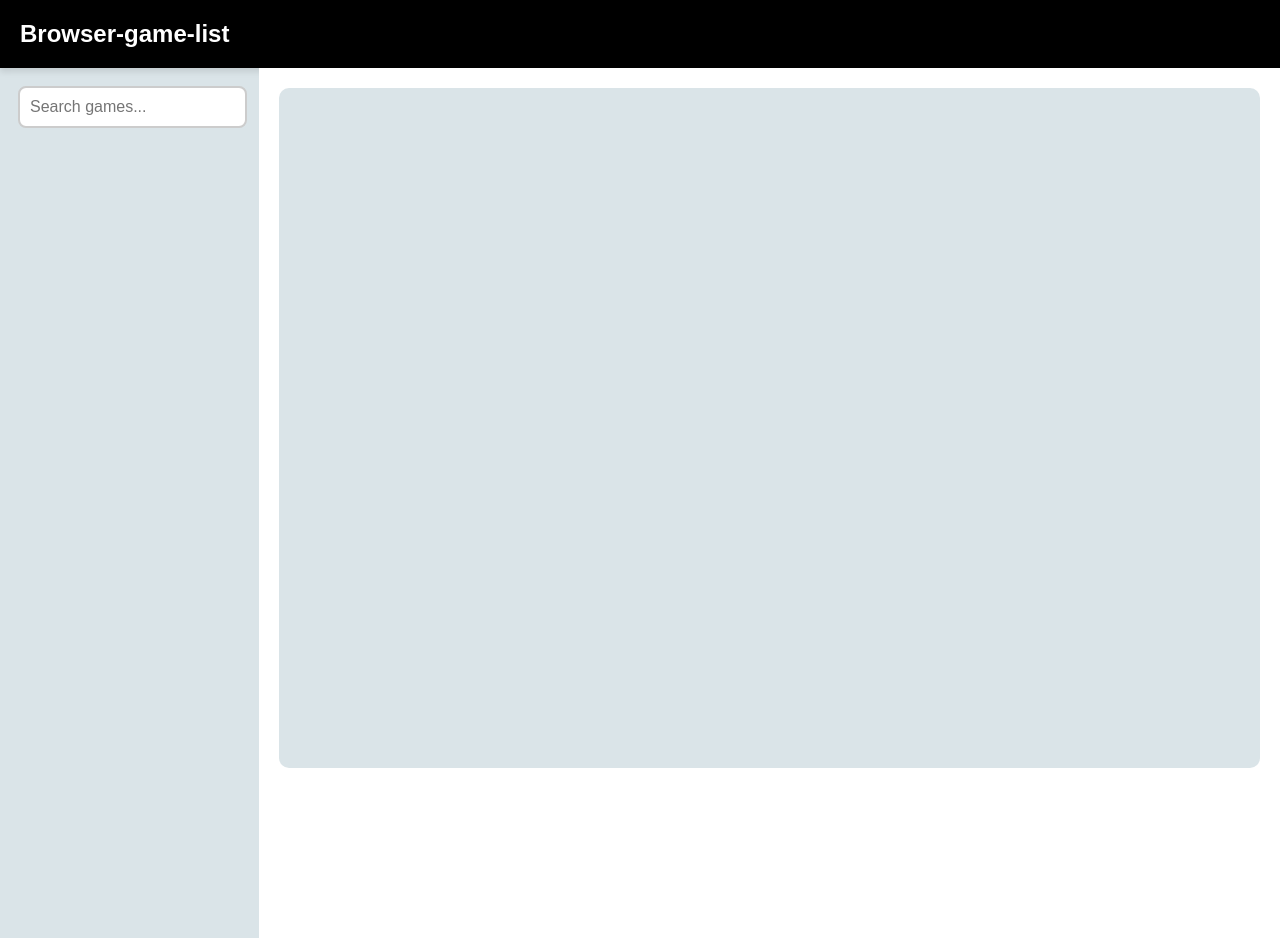
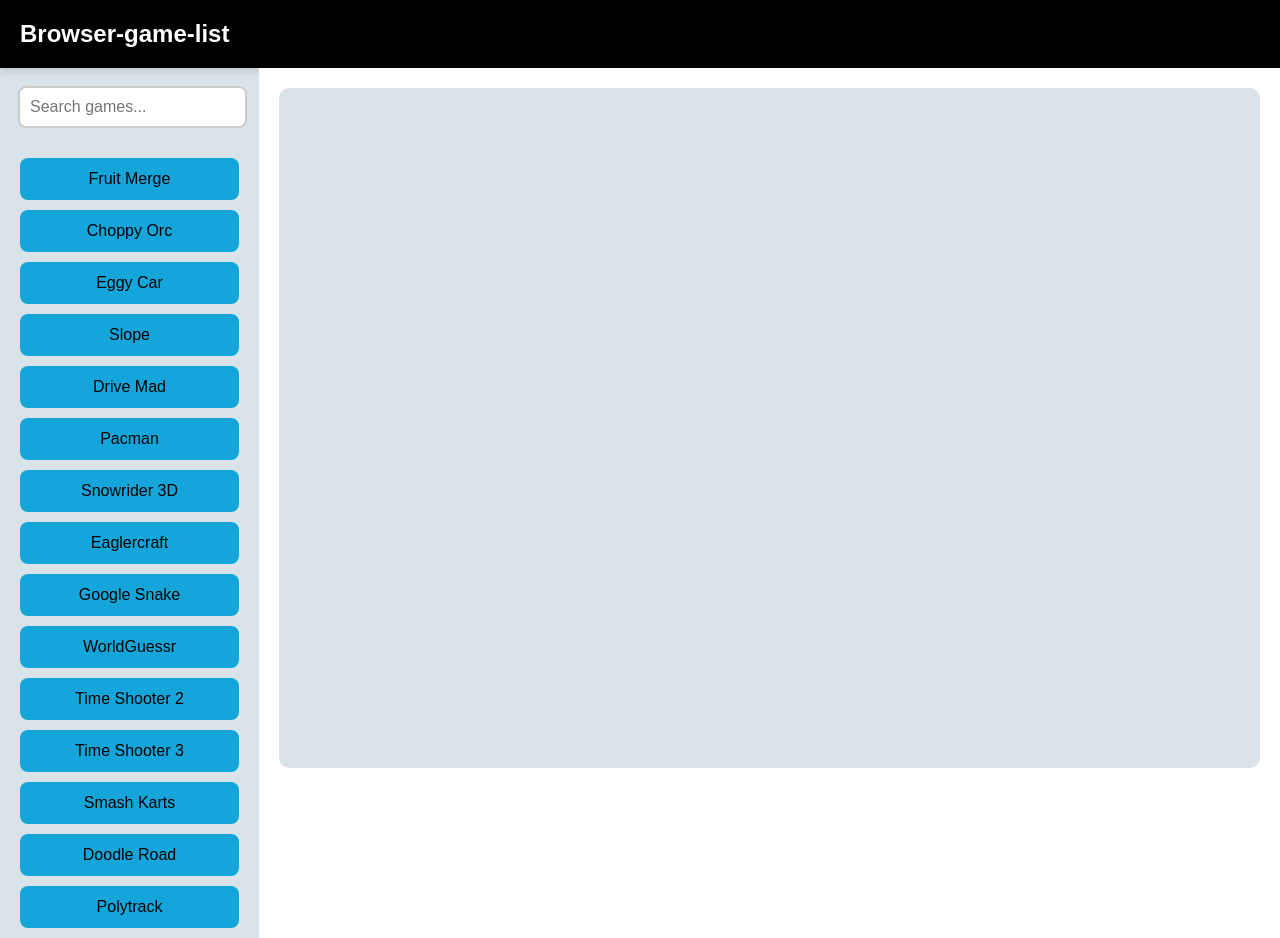
Before and after one commit to David14p/browser-game-list, a plain HTML site: page index.html in a window 1280 px wide. Drawn offline with Linux system fonts and the light colour scheme.

Commit message:
Update index.html

```diff
--- a/index.html
+++ b/index.html
@@ -206,9 +206,9 @@ const savedGames = [
     { name: 'Deadshot.io', link: 'https://deadshot.io/' },
     { name: 'Space Waves', link: 'https://spacewaves.io/1.embed' },
     { name: 'Krunker.io', link: 'https://krunker.io' },
-    { name: '2048', link: 'https://playfreegamesonlinewithoutdownloading.github.io/2048.html' }
-    { name: 'Tic Tac Toe', link: 'https://bejofo.com/ttt/httwbwy9' }
-    { name: 'Ninja.io', link: 'https://ninja.io/' }
+    { name: '2048', link: 'https://playfreegamesonlinewithoutdownloading.github.io/2048.html' },
+    { name: 'Tic Tac Toe', link: 'https://bejofo.com/ttt/httwbwy9' },
+    { name: 'Ninja.io', link: 'https://ninja.io/' },
 ];
 
 const buttonContainer = document.getElementById('buttonContainer');
```
